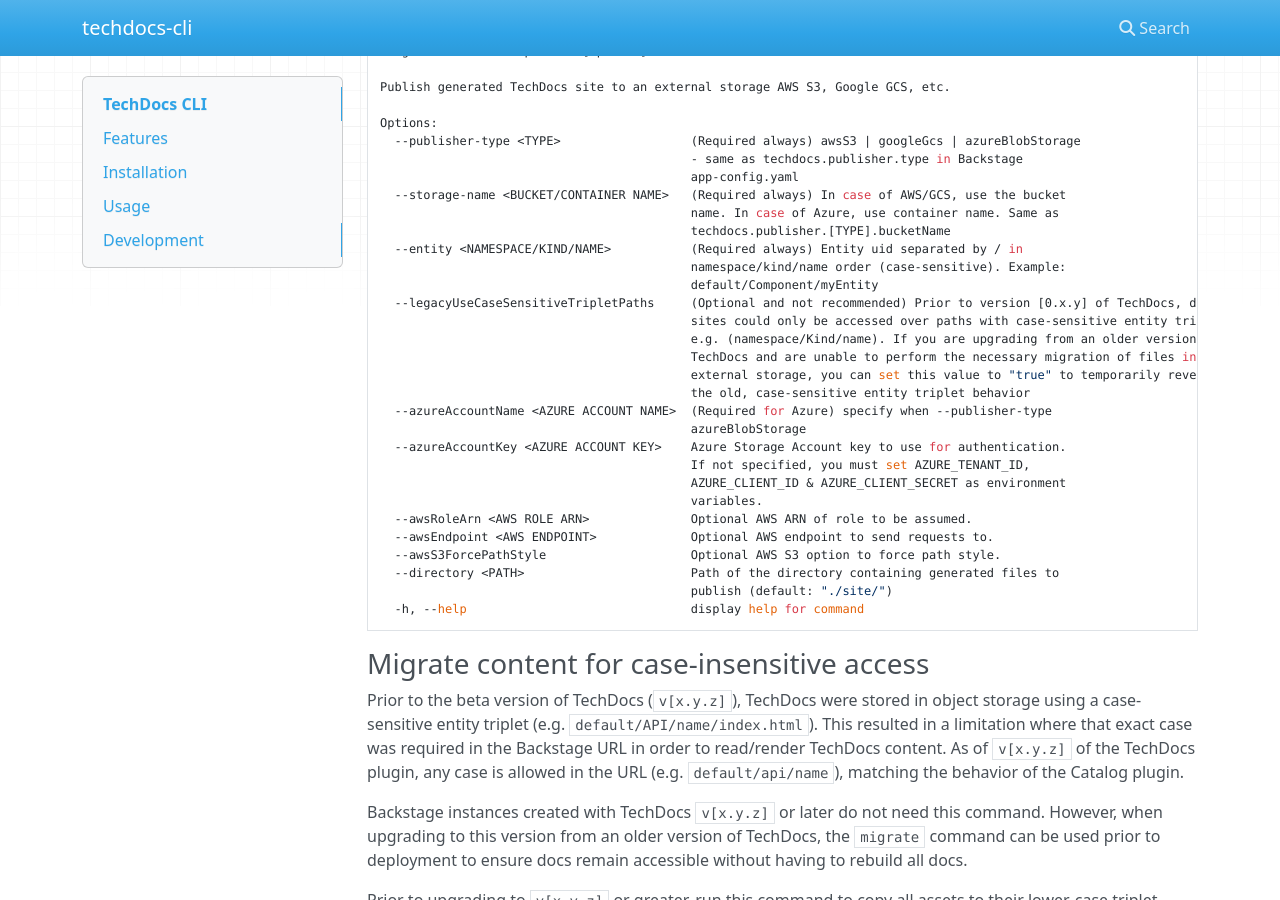
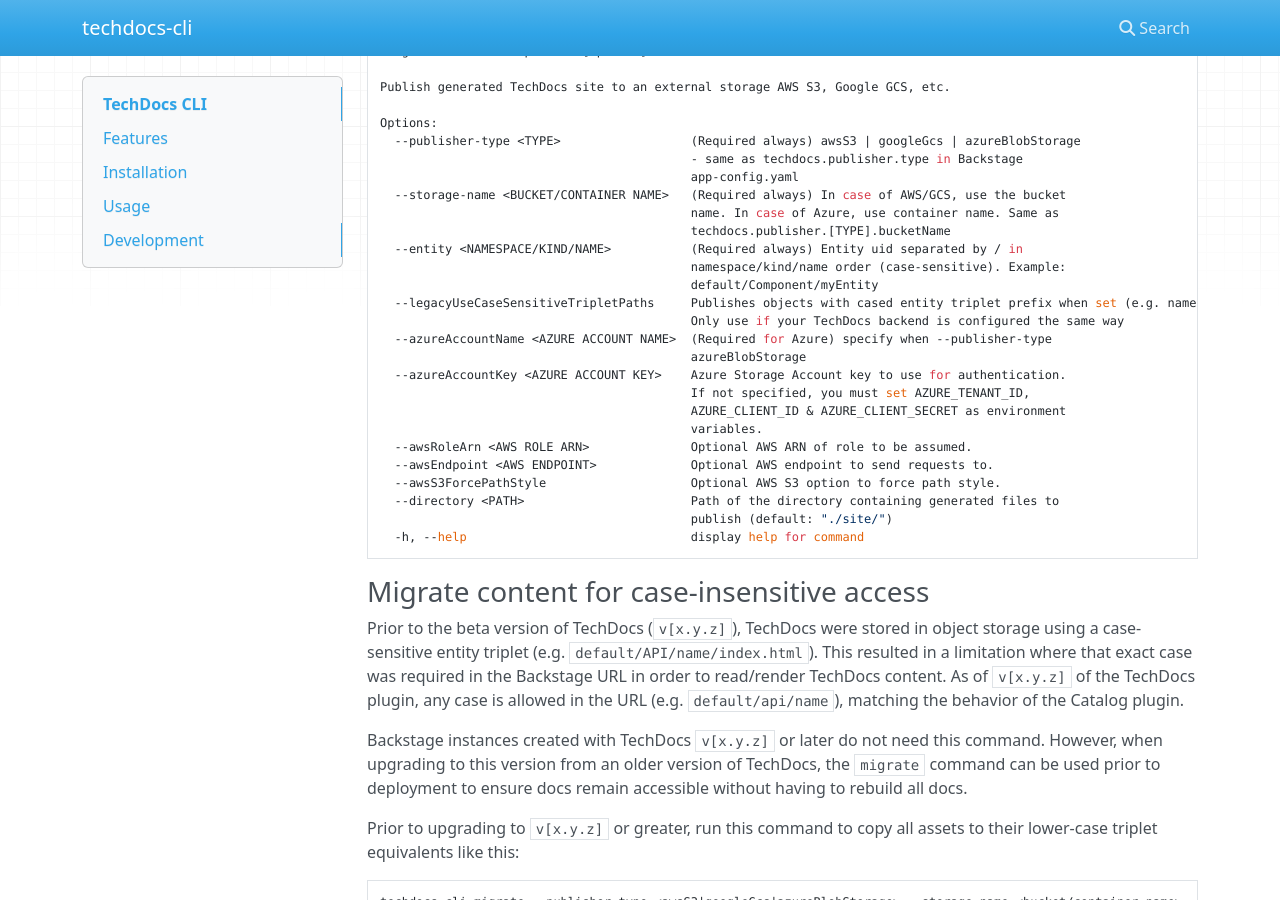
Before and after one commit to backstage/techdocs-cli, an MkDocs documentation site: the page built from docs/README.md, in a window 1280 px wide and 900 px high, scrolled down 3082 px. Built offline with MkDocs 1.6.1, drawn with Linux system fonts in a browser that asks for light colours; nearby versions of some CDN libraries.

Commit message:
docs(techdocs-cli): improve documentation description
Co-authored-by: Eric Peterson <ericpeterson@spotify.com>
Signed-off-by: Camila Belo <camilaibs@gmail.com>

```diff
--- a/docs/README.md
+++ b/docs/README.md
@@ -137,12 +137,8 @@
   --entity <NAMESPACE/KIND/NAME>           (Required always) Entity uid separated by / in
                                            namespace/kind/name order (case-sensitive). Example:
                                            default/Component/myEntity
-  --legacyUseCaseSensitiveTripletPaths     (Optional and not recommended) Prior to version [0.x.y] of TechDocs, docs
-                                           sites could only be accessed over paths with case-sensitive entity triplets
-                                           e.g. (namespace/Kind/name). If you are upgrading from an older version of
-                                           TechDocs and are unable to perform the necessary migration of files in your
-                                           external storage, you can set this value to "true" to temporarily revert to
-                                           the old, case-sensitive entity triplet behavior
+  --legacyUseCaseSensitiveTripletPaths     Publishes objects with cased entity triplet prefix when set (e.g. namespace/Kind/name).
+                                           Only use if your TechDocs backend is configured the same way
   --azureAccountName <AZURE ACCOUNT NAME>  (Required for Azure) specify when --publisher-type
                                            azureBlobStorage
   --azureAccountKey <AZURE ACCOUNT KEY>    Azure Storage Account key to use for authentication.
```
Also changed, not shown: 1 other file.
